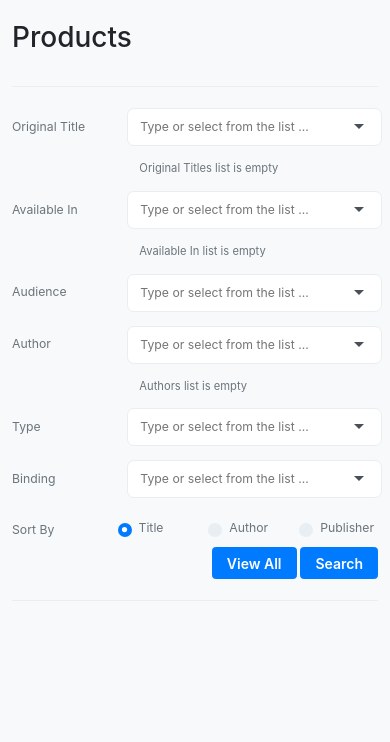
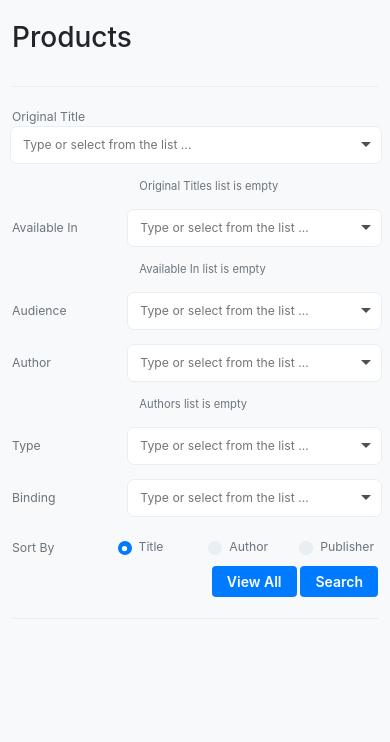
Before and after one commit to vibby/adventistcommons.org, a CodeIgniter app: page /database/products in a window 390 px wide. Shown: the part 121-863 px from the top of the page. Run offline with CodeIgniter, Linux system fonts and the light colour scheme; data comes from the database, SQL or seed files in the repository; data that the repository does not hold is empty; some libraries are stand-ins or nearby versions.

Commit message:
#trHV4FnO Updated getting products method and UI options.

```diff
--- a/application/controllers/Products.php
+++ b/application/controllers/Products.php
@@ -80,7 +80,7 @@ class Products extends CI_Controller {
 			"products" => $this->product_model->getProducts($filter_data),
 			"audience_options" => $this->product_model->getAudiencesList(),
 			"product_types" => $this->product_types,
-			"product_binding" => $this->product_model->getProductBindingsList(),
+			"product_bindings" => $this->product_model->getProductBindingsList(),
 			"series" => $this->product_model->getSeriesItems(),
 			"title_options" => $title_options,
 			"available_in_options" => $available_in_options,
--- a/application/views/twigs/products.twig
+++ b/application/views/twigs/products.twig
@@ -17,8 +17,8 @@
 						<div class="row">
 							<div class="col-md-6 box">
 								<div class="form-group row align-items-center">
-									<label for="product-filter-title" class="col-4">Original Title</label>
-									<select id="product-filter-title" class="col selectize" name="title" data-placeholder="Type or select from the list ...">
+									<label for="product-filter-title" class="col-sm-4 col">Original Title</label>
+									<select id="product-filter-title" class="col-sm selectize" name="title" data-placeholder="Type or select from the list ...">
 										<option value=""></option>
 										{% for item in title_options %}
 											<option {% if item.name == filter.title %}selected{% endif %}>{{ item.name }}</option>
@@ -301,7 +301,7 @@
 								<div class="form-group row align-items-center">
 									<label class="col-3">Binding</label>
 									<select class="form-control col" name="binding">
-										{% for item in product_binding  %}
+										{% for item in product_bindings  %}
 											<option value="{{ item.id }}">{{ item.name }}</option>
 										{% endfor %}
 									</select>
--- a/assets/css/custom.css
+++ b/assets/css/custom.css
@@ -29,7 +29,7 @@ a {
 	border-color: #495057 transparent transparent transparent !important;
 }
 
-.selectize-control.col {
+.selectize-control.col, .selectize-control.col-sm {
 	padding: 0 !important;
 }
 
@@ -124,5 +124,15 @@ dl.inline dt:before{
 }
 
 .col-md-6.box {
-    padding-right: 20px !important;
+  padding-right: 20px !important;
 }
+
+.selectize-control.single .selectize-input:after {
+  right: 10px !important;
+}
+
+@media screen and (max-width: 576px) {
+  .selectize-control.col-sm {
+    padding-left: 10px !important;
+  }
+}
```
